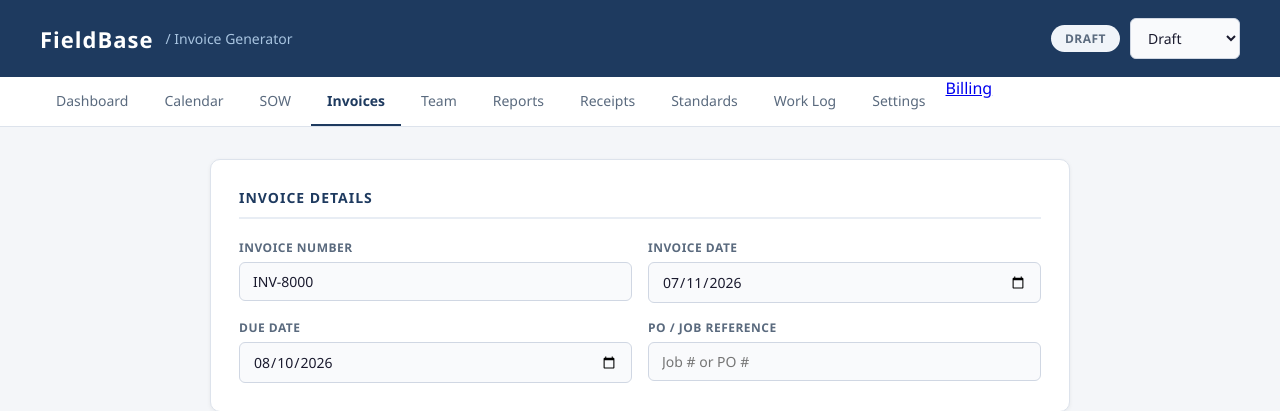
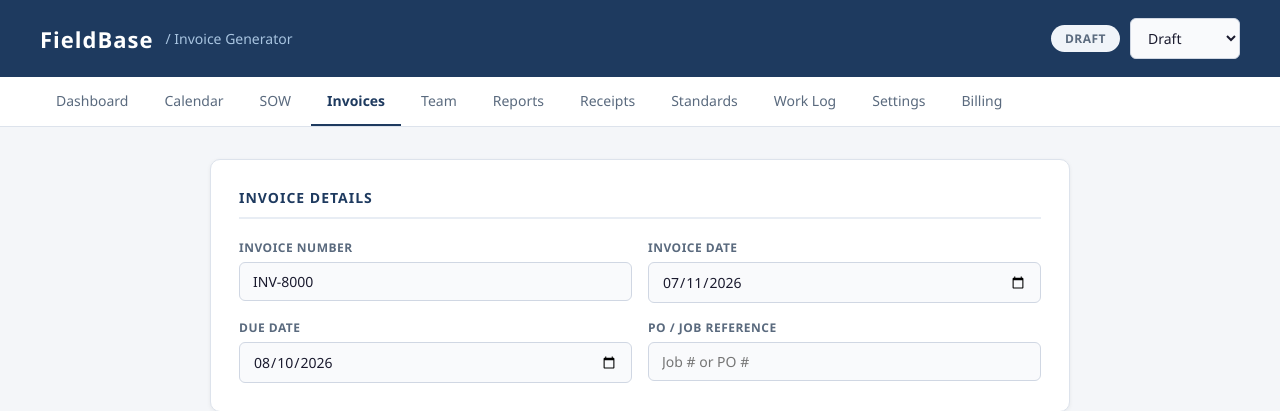
Before and after one commit to fj8b85t9g6-blip/fieldbase, a Python web app: template frontend/templates/invoice.html in a window 1280 px wide. Shown: the top 411 px of the page. Run offline with Jinja, Linux system fonts and the light colour scheme; the template is opened without the code that fills it, so the values that code supplies are empty.

Commit message:
Fix unstyled Billing nav link across all pages
Billing was appended to the nav bar without inline styles, rendering as
a default blue underlined hyperlink out of alignment. Apply the same
styling as sibling nav items on all 10 page templates.

Co-Authored-By: Claude Opus 4.8 <noreply@anthropic.com>

```diff
--- a/frontend/templates/calendar.html
+++ b/frontend/templates/calendar.html
@@ -118,7 +118,7 @@
     <a href="/tech-standards">Standards</a>
     <a href="/work-log">Work Log</a>
   <a href="/settings">Settings</a>
-    <a href="/billing">Billing</a>
+    <a href="/billing" style="padding:14px 16px;font-size:14px;font-weight:500;color:#5a6a7e;text-decoration:none;border-bottom:2px solid transparent;">Billing</a>
 </nav>
   {% if trial_days_left is not none and trial_days_left <= 7 %}
   <div style="background:#fef3c7;border-bottom:1px solid #fbbf24;padding:10px 32px;font-size:13px;color:#92400e;display:flex;align-items:center;justify-content:space-between;">
--- a/frontend/templates/index.html
+++ b/frontend/templates/index.html
@@ -166,7 +166,7 @@
     <a href="/tech-standards">Standards</a>
     <a href="/work-log">Work Log</a>
   <a href="/settings">Settings</a>
-    <a href="/billing">Billing</a>
+    <a href="/billing" style="padding:14px 16px;font-size:14px;font-weight:500;color:#5a6a7e;text-decoration:none;border-bottom:2px solid transparent;">Billing</a>
 </nav>
   {% if trial_days_left is not none and trial_days_left <= 7 %}
   <div style="background:#fef3c7;border-bottom:1px solid #fbbf24;padding:10px 32px;font-size:13px;color:#92400e;display:flex;align-items:center;justify-content:space-between;">
--- a/frontend/templates/invoice.html
+++ b/frontend/templates/invoice.html
@@ -116,7 +116,7 @@
   <a href="/tech-standards" style="padding:14px 16px;font-size:14px;font-weight:500;color:#5a6a7e;text-decoration:none;border-bottom:2px solid transparent;">Standards</a>
   <a href="/work-log" style="padding:14px 16px;font-size:14px;font-weight:500;color:#5a6a7e;text-decoration:none;border-bottom:2px solid transparent;">Work Log</a>
   <a href="/settings" style="padding:14px 16px;font-size:14px;font-weight:500;color:#5a6a7e;text-decoration:none;border-bottom:2px solid transparent;">Settings</a>
-    <a href="/billing">Billing</a>
+    <a href="/billing" style="padding:14px 16px;font-size:14px;font-weight:500;color:#5a6a7e;text-decoration:none;border-bottom:2px solid transparent;">Billing</a>
 </nav>
   {% if trial_days_left is not none and trial_days_left <= 7 %}
   <div style="background:#fef3c7;border-bottom:1px solid #fbbf24;padding:10px 32px;font-size:13px;color:#92400e;display:flex;align-items:center;justify-content:space-between;">
--- a/frontend/templates/job_brief.html
+++ b/frontend/templates/job_brief.html
@@ -85,7 +85,7 @@
   <a href="/tech-standards" style="padding:14px 16px;font-size:14px;font-weight:500;color:#5a6a7e;text-decoration:none;border-bottom:2px solid transparent;">Standards</a>
   <a href="/work-log" style="padding:14px 16px;font-size:14px;font-weight:500;color:#5a6a7e;text-decoration:none;border-bottom:2px solid transparent;">Work Log</a>
   <a href="/settings" style="padding:14px 16px;font-size:14px;font-weight:500;color:#5a6a7e;text-decoration:none;border-bottom:2px solid transparent;">Settings</a>
-    <a href="/billing">Billing</a>
+  <a href="/billing" style="padding:14px 16px;font-size:14px;font-weight:500;color:#5a6a7e;text-decoration:none;border-bottom:2px solid transparent;">Billing</a>
 </nav>
   {% if trial_days_left is not none and trial_days_left <= 7 %}
   <div style="background:#fef3c7;border-bottom:1px solid #fbbf24;padding:10px 32px;font-size:13px;color:#92400e;display:flex;align-items:center;justify-content:space-between;">
--- a/frontend/templates/receipts.html
+++ b/frontend/templates/receipts.html
@@ -108,7 +108,7 @@
   <a href="/tech-standards">Standards</a>
   <a href="/work-log">Work Log</a>
   <a href="/settings">Settings</a>
-    <a href="/billing">Billing</a>
+    <a href="/billing" style="padding:14px 16px;font-size:14px;font-weight:500;color:#5a6a7e;text-decoration:none;border-bottom:2px solid transparent;">Billing</a>
 </nav>
   {% if trial_days_left is not none and trial_days_left <= 7 %}
   <div style="background:#fef3c7;border-bottom:1px solid #fbbf24;padding:10px 32px;font-size:13px;color:#92400e;display:flex;align-items:center;justify-content:space-between;">
--- a/frontend/templates/reports.html
+++ b/frontend/templates/reports.html
@@ -85,7 +85,7 @@
   <a href="/tech-standards">Standards</a>
   <a href="/work-log">Work Log</a>
   <a href="/settings">Settings</a>
-    <a href="/billing">Billing</a>
+    <a href="/billing" style="padding:14px 16px;font-size:14px;font-weight:500;color:#5a6a7e;text-decoration:none;border-bottom:2px solid transparent;">Billing</a>
 </nav>
   {% if trial_days_left is not none and trial_days_left <= 7 %}
   <div style="background:#fef3c7;border-bottom:1px solid #fbbf24;padding:10px 32px;font-size:13px;color:#92400e;display:flex;align-items:center;justify-content:space-between;">
--- a/frontend/templates/settings.html
+++ b/frontend/templates/settings.html
@@ -83,7 +83,7 @@
     <a href="/tech-standards">Standards</a>
     <a href="/work-log">Work Log</a>
     <a href="/settings" class="active">Settings</a>
-    <a href="/billing">Billing</a>
+    <a href="/billing" style="padding:14px 16px;font-size:14px;font-weight:500;color:#5a6a7e;text-decoration:none;border-bottom:2px solid transparent;">Billing</a>
   </nav>
   {% if trial_days_left is not none and trial_days_left <= 7 %}
   <div style="background:#fef3c7;border-bottom:1px solid #fbbf24;padding:10px 32px;font-size:13px;color:#92400e;display:flex;align-items:center;justify-content:space-between;">
--- a/frontend/templates/team.html
+++ b/frontend/templates/team.html
@@ -99,7 +99,7 @@
   <a href="/tech-standards">Standards</a>
   <a href="/work-log">Work Log</a>
   <a href="/settings">Settings</a>
-    <a href="/billing">Billing</a>
+    <a href="/billing" style="padding:14px 16px;font-size:14px;font-weight:500;color:#5a6a7e;text-decoration:none;border-bottom:2px solid transparent;">Billing</a>
 </nav>
   {% if trial_days_left is not none and trial_days_left <= 7 %}
   <div style="background:#fef3c7;border-bottom:1px solid #fbbf24;padding:10px 32px;font-size:13px;color:#92400e;display:flex;align-items:center;justify-content:space-between;">
--- a/frontend/templates/tech_standards.html
+++ b/frontend/templates/tech_standards.html
@@ -74,7 +74,7 @@
   <a href="/tech-standards" class="active">Standards</a>
   <a href="/work-log">Work Log</a>
   <a href="/settings">Settings</a>
-    <a href="/billing">Billing</a>
+    <a href="/billing" style="padding:14px 16px;font-size:14px;font-weight:500;color:#5a6a7e;text-decoration:none;border-bottom:2px solid transparent;">Billing</a>
 </nav>
   {% if trial_days_left is not none and trial_days_left <= 7 %}
   <div style="background:#fef3c7;border-bottom:1px solid #fbbf24;padding:10px 32px;font-size:13px;color:#92400e;display:flex;align-items:center;justify-content:space-between;">
--- a/frontend/templates/work_log.html
+++ b/frontend/templates/work_log.html
@@ -82,7 +82,7 @@
   <a href="/work-log" class="active">Work Log</a>
   {% if current_user.role == 'owner' %}
   <a href="/settings">Settings</a>
-    <a href="/billing">Billing</a>
+    <a href="/billing" style="padding:14px 16px;font-size:14px;font-weight:500;color:#5a6a7e;text-decoration:none;border-bottom:2px solid transparent;">Billing</a>
   {% endif %}
 </nav>
   {% if trial_days_left is not none and trial_days_left <= 7 %}
```
Also changed, not shown: 1 other file.
